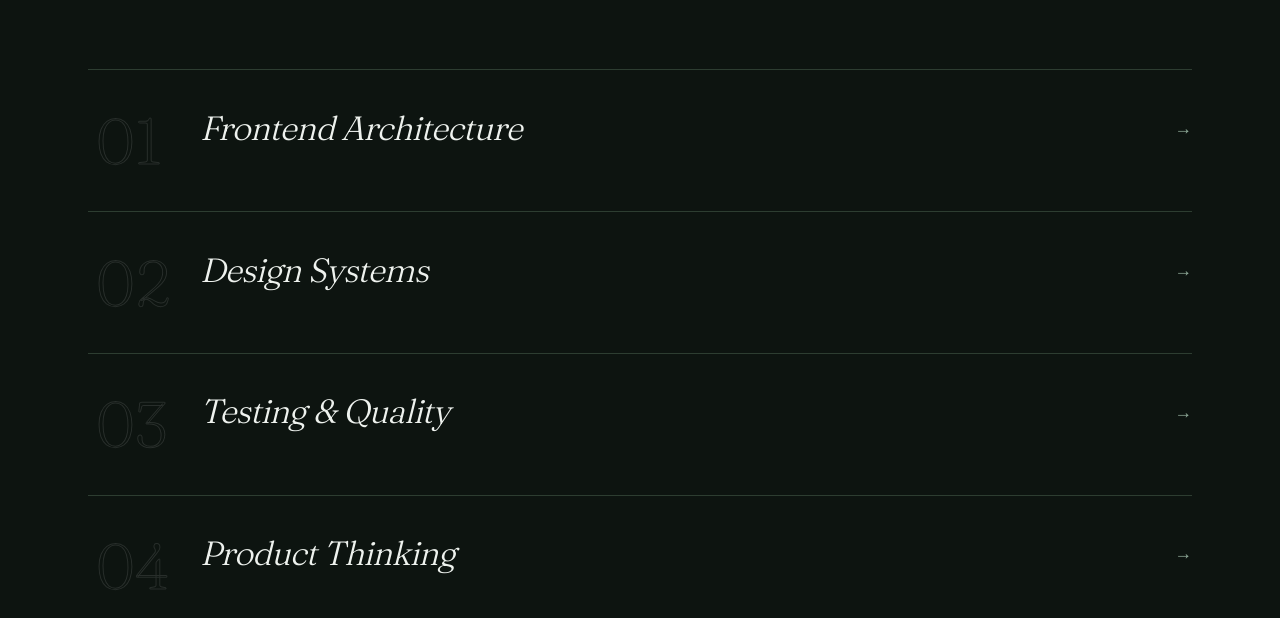
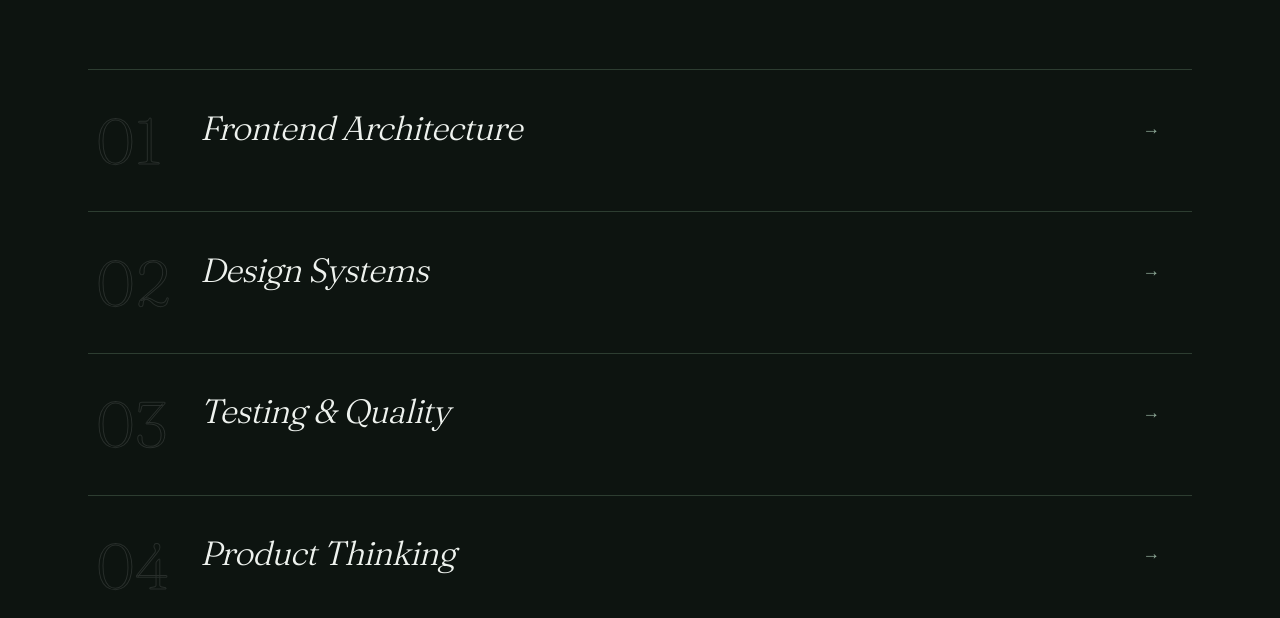
Before and after one commit to MathewsFranco/portifolio-mathews, a React (Vite) app in the folder apps/web/: page / in a window 1280 px wide. Shown: the part 1710-2328 px from the top of the page. Built offline with nearby package versions, Linux system fonts and the light colour scheme.

Commit message:
💄 add gap around expertise arrow icon

```diff
--- a/apps/web/src/index.css
+++ b/apps/web/src/index.css
@@ -289,7 +289,8 @@ body {
 	font-size: 1.1rem;
 	color: var(--c-muted);
 	flex-shrink: 0;
-	margin-left: 2rem;
+	margin: 0 2rem;
+
 	transition:
 		color 0.3s ease,
 		transform 0.5s var(--ease-out-expo);
```
